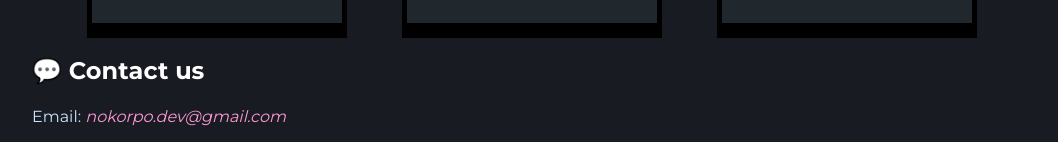
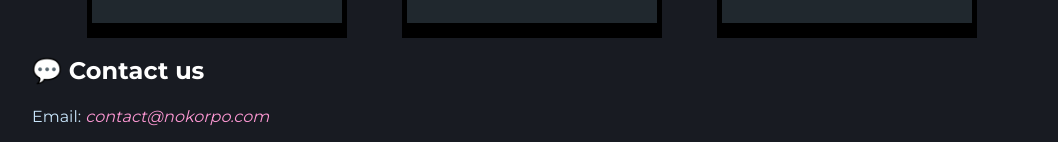
Before and after one commit to Nokorpo/nokorpo-website, a Jekyll site: the page built from services.md, in a window 1280 px wide. Shown: the part 1195-1337 px from the top of the page, without its empty margins (108-1166 px from the left). Built offline with Jekyll 4.4.1, drawn with Linux system fonts in a browser that asks for light colours.

Commit message:
Update email

```diff
--- a/_data/social-media.yml
+++ b/_data/social-media.yml
@@ -5,7 +5,7 @@ twitter:
   icon: 'twitter-logo.svg'
 
 email:
-  id: 'nokorpo.dev@gmail.com'
-  href: 'nokorpo.dev@gmail.com'
+  id: 'contact@nokorpo.com'
+  href: 'contact@nokorpo.com'
   title: 'Email'
   icon: 'email-logo.svg'
```
